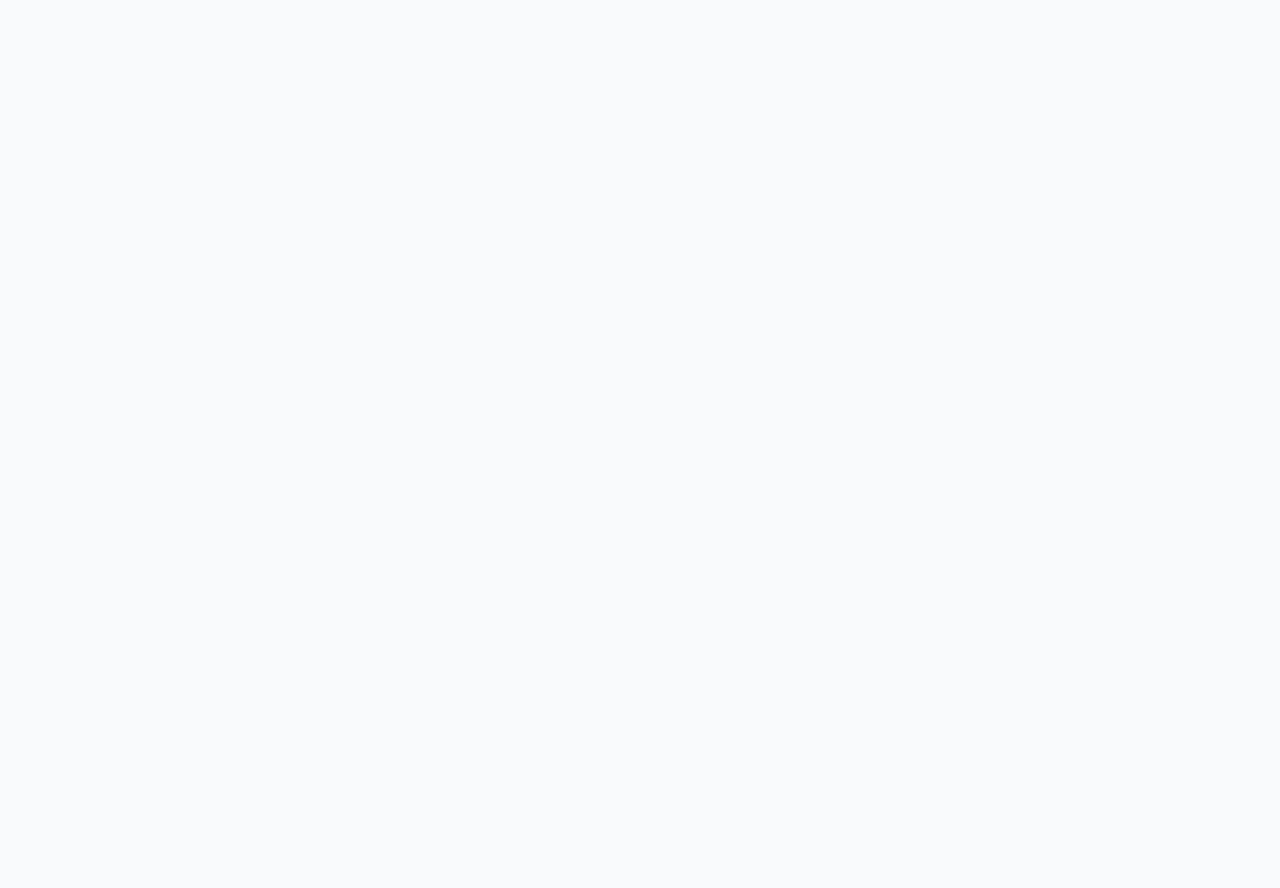
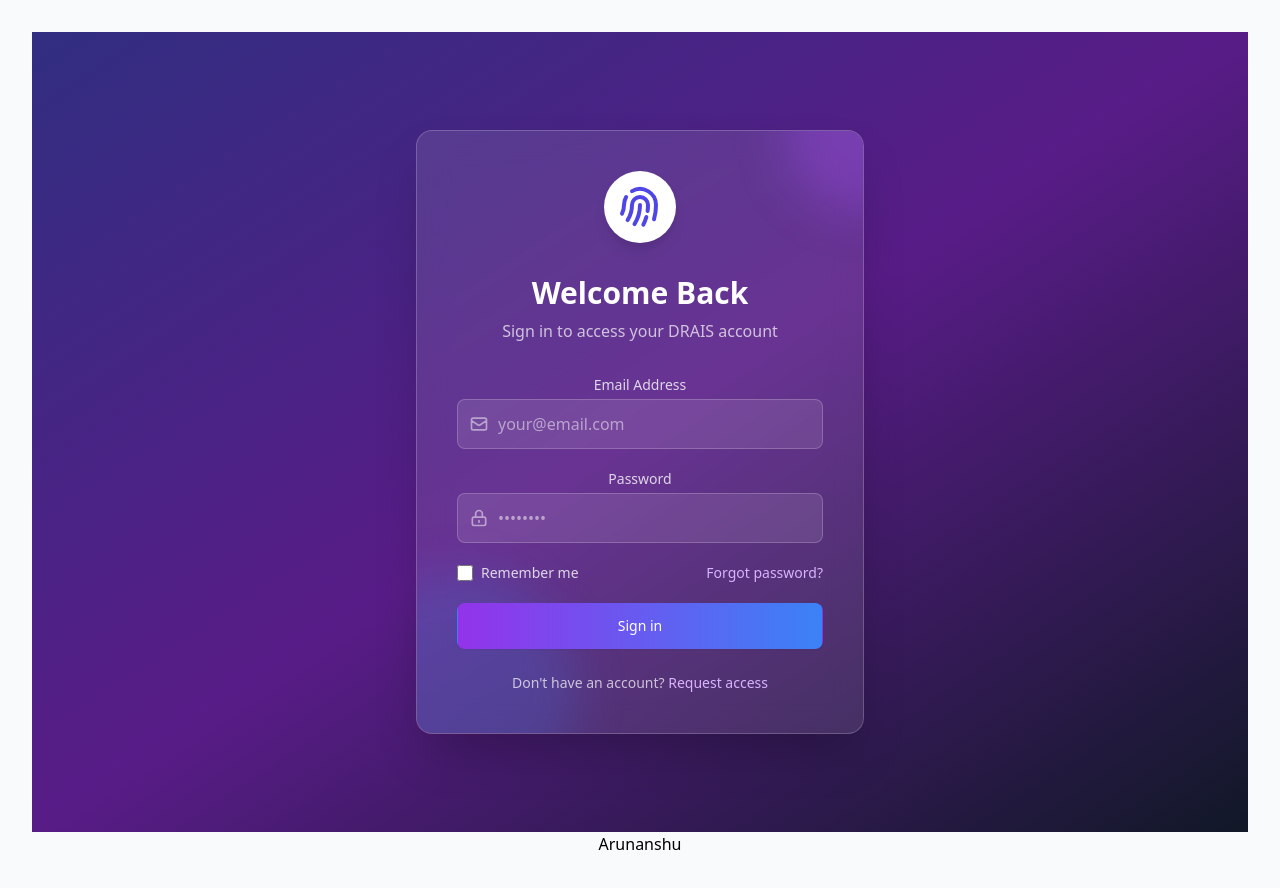
Before and after one commit to Anurag300705/DRAIS, a React (Vite) app in the folder frontend/: page /login in a window 1280 px wide. Before the commit this address had no page. Before the commit the page ends 800 px from the top, so only its background shows below. Built offline with nearby package versions, Linux system fonts and the light colour scheme; no server answers.

Commit message:
modi : login modified

```diff
--- a/frontend/src/App.jsx
+++ b/frontend/src/App.jsx
@@ -1,44 +1,66 @@
-import { useState } from 'react'
-import './App.css'
-// import {Login} from './pages/Login.jsx';
-import {Dashboard} from './pages/Dashboard.jsx';
+import { useSelector } from 'react-redux';
+import { useState } from 'react';
+import './App.css';
+import { Login } from './pages/Login.jsx';
+import { Dashboard } from './pages/Dashboard.jsx';
 import CommandCenter from './pages/CommandCenter.jsx';
 import DisasterMap from './pages/DisasterMap.jsx';
 import Layout from './components/common/Layout.jsx';
 import { BrowserRouter, Routes, Route } from 'react-router-dom';
 import Home from './components/common/Home.jsx';
-import {Alert} from './components/common/Alert.jsx';
+import { Alert } from './components/common/Alert.jsx';
 import { EarthQuake } from './components/models/EarthQuake.jsx';
 import { Flood } from './components/models/Flood.jsx';
 import { Wildfire } from './components/models/WildFire.jsx';
 
 function App() {
-  const [count, setCount] = useState(0)
+  const [count, setCount] = useState(0);
+  // Access the user from Redux store
+  const user = useSelector((state) => state.auth.user);
+
+  // Optional: Access other auth state if needed
+  const isAuthenticated = useSelector((state) => state.auth.isAuthenticated);
+  const loading = useSelector((state) => state.auth.loading);
+
+  // For debugging - remove in production
+  console.log('Current user:', user);
+  console.log('Is authenticated:', isAuthenticated);
 
   return (
     <>
       <BrowserRouter>
         <Routes>
+          {/* Protected routes example */}
+          {isAuthenticated ? (
+            <>
               <Route path="/alerts" element={<Alert />} />
-        {/* <Route path="/login" element={<Login />} /> */}
               <Route path="/map" element={<DisasterMap />} />
               <Route path="/EarthQuake" element={<EarthQuake />} />
               <Route path="/Flood" element={<Flood />} />
-        <Route path="/wildfire" element={<Wildfire/>} />
-        <Route path="/command-center" element={<CommandCenter/>} />
+              <Route path="/wildfire" element={<Wildfire />} />
+              <Route path="/command-center" element={<CommandCenter />} />
               <Route path="/dashboard" element={<Dashboard />} />
               <Route path="/layout" element={<Layout />} />
-        <Route path="/" element={<Home/>} >
-
-
-          {/* <Route index element={<Dashboard />} />
-          <Route path="map" element={<h1>Map</h1>} />
-          <Route path="command-center" element={<CommandCenter />} /> */}
-        </Route>
+              <Route path="/" element={<Home />} />
+            </>
+          ) : (
+            <>
+              <Route path="/login" element={<Login />} />
+              <Route path="*" element={<Login />} />
+            </>
+          )}
         </Routes>
       </BrowserRouter>
+      {/* Example of displaying user info */}
+      {user && (
+        <div className="user-info">
+          <h2>Welcome, {user.name}</h2>
+          {/* Add other user details as needed */}
+        </div>
+      )}
+      <h1>Arunanshu</h1>
     </>
-  )
+  );
 }
 
-export default App
+export default App;
--- a/frontend/src/pages/Login.jsx
+++ b/frontend/src/pages/Login.jsx
@@ -1,196 +1,201 @@
-// import { useState } from 'react';
-// import { useDispatch } from 'react-redux';
-// import { useNavigate } from 'react-router-dom';
-// import { signInWithEmailAndPassword, sendPasswordResetEmail } from 'firebase/auth';
-// import { auth } from '../services/firebase.js';
-// // import { loginSuccess } from '../redux/slices/authSlice';
+import { useState } from 'react';
+import { useDispatch } from 'react-redux';
+import { useNavigate } from 'react-router-dom';
+import { signInWithEmailAndPassword, sendPasswordResetEmail } from 'firebase/auth';
+import { auth } from '../services/firebase.js';
+import { getAuthState, loginSuccess } from '../redux/slices/authSlice';
+// import { printState } from '../redux/slices/authSlice.js';
 
-// export const Login = () => {
-//   const [email, setEmail] = useState('');
-//   const [password, setPassword] = useState('');
-//   const [rememberMe, setRememberMe] = useState(false);
-//   const [isLoading, setIsLoading] = useState(false);
-//   const [error, setError] = useState('');
-//   const dispatch = useDispatch();
-//   const navigate = useNavigate();
 
-//   const handleSubmit = async (e) => {
-//     e.preventDefault();
-//     setError('');
-//     setIsLoading(true);
+export const Login = () => {
+  const [email, setEmail] = useState('');
+  const [password, setPassword] = useState('');
+  const [rememberMe, setRememberMe] = useState(false);
+  const [isLoading, setIsLoading] = useState(false);
+  const [error, setError] = useState('');
+  const dispatch = useDispatch();
+  const navigate = useNavigate();
 
-//     try {
-//       // Firebase authentication
-//       const userCredential = await signInWithEmailAndPassword(auth, email, password);
-//       const user = userCredential.user;
+  const handleSubmit = async (e) => {
+    e.preventDefault();
+    setError('');
+    setIsLoading(true);
 
-//       // Uncomment when redux is ready
-//       // dispatch(loginSuccess({
-//       //   name: user.displayName || 'User',
-//       //   email: user.email,
-//       //   uid: user.uid,
-//       //   role: 'admin' // You might want to store roles in your database
-//       // }));
+    try {
+      // Firebase authentication
+      const userCredential = await signInWithEmailAndPassword(auth, email, password);
+      const user = userCredential.user;
+        console.log('User logged in:', user);
 
-//       console.log('Logged in successfully');
-//       // Uncomment to enable navigation
-//       // navigate('/');
-//     } catch (err) {
-//       console.error('Login error:', err);
-//       // Handle specific Firebase auth errors
-//       switch (err.code) {
-//         case 'auth/invalid-email':
-//           setError('Invalid email address format.');
-//           break;
-//         case 'auth/user-disabled':
-//           setError('This account has been disabled.');
-//           break;
-//         case 'auth/user-not-found':
-//         case 'auth/wrong-password':
-//           setError('Invalid login credentials. Please check your email and password.');
-//           break;
-//         default:
-//           setError('Failed to login. Please try again later.');
-//       }
+      // Uncomment when redux is ready
+      dispatch(loginSuccess({
+        name: user.displayName || 'User',
+        email: user.email,
+        uid: user.uid,
+        role: 'admin' // You might want to store roles in your database
+      }));
+    //   const test = dispatch(getAuthState()); // Print the current state to console
+        // console.log('Current state:', test);
+      console.log('Logged in successfully');
+      // Uncomment to enable navigation
+    //   navigate('/');
+    } catch (err) {
+      console.error('Login error:', err);
+      // Handle specific Firebase auth errors
+      switch (err.code) {
+        case 'auth/invalid-email':
+          setError('Invalid email address format.');
+          break;
+        case 'auth/user-disabled':
+          setError('This account has been disabled.');
+          break;
+        case 'auth/user-not-found':
+        case 'auth/wrong-password':
+          setError('Invalid login credentials. Please check your email and password.');
+          break;
+        default:
+            // console.error('Unexpected error:', err);
+          setError('Failed to login. Please try again later.');
+      }
 
-//     } finally {
-//       setIsLoading(false);
-//     }
-//   };
+    } finally {
+      setIsLoading(false);
+    }
+  };
 
-//   const handleForgotPassword = async (e) => {
-//     e.preventDefault();
-//     if (!email) {
-//       setError('Please enter your email address first.');
-//       return;
-//     }
+  const handleForgotPassword = async (e) => {
+    e.preventDefault();
+    if (!email) {
+      setError('Please enter your email address first.');
+      return;
+    }
 
-//     try {
-//       setIsLoading(true);
-//       await sendPasswordResetEmail(auth, email);
-//       alert('Password reset email sent. Please check your inbox.');
-//     } catch (err) {
-//       console.error('Password reset error:', err);
-//       setError('Failed to send password reset email. Please check if the email is correct.');
-//     } finally {
-//       setIsLoading(false);
-//     }
-//   };
+    try {
+      setIsLoading(true);
+      await sendPasswordResetEmail(auth, email);
+      alert('Password reset email sent. Please check your inbox.');
+    } catch (err) {
+      console.error('Password reset error:', err);
+      setError('Failed to send password reset email. Please check if the email is correct.');
+    } finally {
+      setIsLoading(false);
+    }
+  };
 
-//   return (
-//     <div className="min-h-screen flex items-center justify-center bg-gradient-to-br from-indigo-900 via-purple-900 to-gray-900">
-//       <div className="relative bg-white/10 backdrop-blur-lg p-10 rounded-2xl shadow-2xl w-full max-w-md border border-white/20 overflow-hidden">
-//         {/* Decorative elements */}
-//         <div className="absolute -top-20 -right-20 w-40 h-40 bg-purple-500/30 rounded-full filter blur-xl"></div>
-//         <div className="absolute -bottom-20 -left-20 w-60 h-60 bg-blue-500/20 rounded-full filter blur-xl"></div>
+  return (
+    <div className="min-h-screen flex items-center justify-center bg-gradient-to-br from-indigo-900 via-purple-900 to-gray-900">
+      <div className="relative bg-white/10 backdrop-blur-lg p-10 rounded-2xl shadow-2xl w-full max-w-md border border-white/20 overflow-hidden">
+        {/* Decorative elements */}
+        <div className="absolute -top-20 -right-20 w-40 h-40 bg-purple-500/30 rounded-full filter blur-xl"></div>
+        <div className="absolute -bottom-20 -left-20 w-60 h-60 bg-blue-500/20 rounded-full filter blur-xl"></div>
 
-//         <div className="relative z-10">
-//           <div className="flex justify-center mb-8">
-//             <div className="bg-white p-3 rounded-full shadow-lg">
-//               <svg xmlns="http://www.w3.org/2000/svg" className="h-12 w-12 text-indigo-600" fill="none" viewBox="0 0 24 24" stroke="currentColor">
-//                 <path strokeLinecap="round" strokeLinejoin="round" strokeWidth={2} d="M12 11c0 3.517-1.009 6.799-2.753 9.571m-3.44-2.04l.054-.09A13.916 13.916 0 008 11a4 4 0 118 0c0 1.017-.07 2.019-.203 3m-2.118 6.844A21.88 21.88 0 0015.171 17m3.839 1.132c.645-2.266.99-4.659.99-7.132A8 8 0 008 4.07M3 15.364c.64-1.319 1-2.8 1-4.364 0-1.457.39-2.823 1.07-4" />
-//               </svg>
-//             </div>
-//           </div>
+        <div className="relative z-10">
+          <div className="flex justify-center mb-8">
+            <div className="bg-white p-3 rounded-full shadow-lg">
+              <svg xmlns="http://www.w3.org/2000/svg" className="h-12 w-12 text-indigo-600" fill="none" viewBox="0 0 24 24" stroke="currentColor">
+                <path strokeLinecap="round" strokeLinejoin="round" strokeWidth={2} d="M12 11c0 3.517-1.009 6.799-2.753 9.571m-3.44-2.04l.054-.09A13.916 13.916 0 008 11a4 4 0 118 0c0 1.017-.07 2.019-.203 3m-2.118 6.844A21.88 21.88 0 0015.171 17m3.839 1.132c.645-2.266.99-4.659.99-7.132A8 8 0 008 4.07M3 15.364c.64-1.319 1-2.8 1-4.364 0-1.457.39-2.823 1.07-4" />
+              </svg>
+            </div>
+          </div>
 
-//           <h1 className="text-3xl font-bold text-center text-white mb-2">Welcome Back</h1>
-//           <p className="text-center text-white/70 mb-8">Sign in to access your DRAIS account</p>
+          <h1 className="text-3xl font-bold text-center text-white mb-2">Welcome Back</h1>
+          <p className="text-center text-white/70 mb-8">Sign in to access your DRAIS account</p>
 
-//           {error && (
-//             <div className="mb-4 p-3 bg-red-500/20 text-red-200 rounded-lg text-sm flex items-center">
-//               <svg xmlns="http://www.w3.org/2000/svg" className="h-5 w-5 mr-2" viewBox="0 0 20 20" fill="currentColor">
-//                 <path fillRule="evenodd" d="M18 10a8 8 0 11-16 0 8 8 0 0116 0zm-7 4a1 1 0 11-2 0 1 1 0 012 0zm-1-9a1 1 0 00-1 1v4a1 1 0 102 0V6a1 1 0 00-1-1z" clipRule="evenodd" />
-//               </svg>
-//               {error}
-//             </div>
-//           )}
+          {error && (
+            <div className="mb-4 p-3 bg-red-500/20 text-red-200 rounded-lg text-sm flex items-center">
+              <svg xmlns="http://www.w3.org/2000/svg" className="h-5 w-5 mr-2" viewBox="0 0 20 20" fill="currentColor">
+                <path fillRule="evenodd" d="M18 10a8 8 0 11-16 0 8 8 0 0116 0zm-7 4a1 1 0 11-2 0 1 1 0 012 0zm-1-9a1 1 0 00-1 1v4a1 1 0 102 0V6a1 1 0 00-1-1z" clipRule="evenodd" />
+              </svg>
+              {error}
+            </div>
+          )}
 
-//           <form onSubmit={handleSubmit} className="space-y-5">
-//             <div>
-//               <label className="block text-sm font-medium text-white/80 mb-1">Email Address</label>
-//               <div className="relative">
-//                 <div className="absolute inset-y-0 left-0 pl-3 flex items-center pointer-events-none">
-//                   <svg xmlns="http://www.w3.org/2000/svg" className="h-5 w-5 text-white/50" fill="none" viewBox="0 0 24 24" stroke="currentColor">
-//                     <path strokeLinecap="round" strokeLinejoin="round" strokeWidth={2} d="M3 8l7.89 5.26a2 2 0 002.22 0L21 8M5 19h14a2 2 0 002-2V7a2 2 0 00-2-2H5a2 2 0 00-2 2v10a2 2 0 002 2z" />
-//                   </svg>
-//                 </div>
-//                 <input
-//                   type="email"
-//                   value={email}
-//                   onChange={(e) => setEmail(e.target.value)}
-//                   className="pl-10 w-full bg-white/10 border border-white/20 rounded-lg py-3 px-4 text-white placeholder-white/50 focus:outline-none focus:ring-2 focus:ring-purple-500 focus:border-transparent"
-//                   placeholder="your@email.com"
-//                   required
-//                 />
-//               </div>
-//             </div>
+          <form onSubmit={handleSubmit} className="space-y-5">
+            <div>
+              <label className="block text-sm font-medium text-white/80 mb-1">Email Address</label>
+              <div className="relative">
+                <div className="absolute inset-y-0 left-0 pl-3 flex items-center pointer-events-none">
+                  <svg xmlns="http://www.w3.org/2000/svg" className="h-5 w-5 text-white/50" fill="none" viewBox="0 0 24 24" stroke="currentColor">
+                    <path strokeLinecap="round" strokeLinejoin="round" strokeWidth={2} d="M3 8l7.89 5.26a2 2 0 002.22 0L21 8M5 19h14a2 2 0 002-2V7a2 2 0 00-2-2H5a2 2 0 00-2 2v10a2 2 0 002 2z" />
+                  </svg>
+                </div>
+                <input
+                  type="email"
+                  value={email}
+                  onChange={(e) => setEmail(e.target.value)}
+                  className="pl-10 w-full bg-white/10 border border-white/20 rounded-lg py-3 px-4 text-white placeholder-white/50 focus:outline-none focus:ring-2 focus:ring-purple-500 focus:border-transparent"
+                  placeholder="your@email.com"
+                  required
+                />
+              </div>
+            </div>
 
-//             <div>
-//               <label className="block text-sm font-medium text-white/80 mb-1">Password</label>
-//               <div className="relative">
-//                 <div className="absolute inset-y-0 left-0 pl-3 flex items-center pointer-events-none">
-//                   <svg xmlns="http://www.w3.org/2000/svg" className="h-5 w-5 text-white/50" fill="none" viewBox="0 0 24 24" stroke="currentColor">
-//                     <path strokeLinecap="round" strokeLinejoin="round" strokeWidth={2} d="M12 15v2m-6 4h12a2 2 0 002-2v-6a2 2 0 00-2-2H6a2 2 0 00-2 2v6a2 2 0 002 2zm10-10V7a4 4 0 00-8 0v4h8z" />
-//                   </svg>
-//                 </div>
-//                 <input
-//                   type="password"
-//                   value={password}
-//                   onChange={(e) => setPassword(e.target.value)}
-//                   className="pl-10 w-full bg-white/10 border border-white/20 rounded-lg py-3 px-4 text-white placeholder-white/50 focus:outline-none focus:ring-2 focus:ring-purple-500 focus:border-transparent"
-//                   placeholder="••••••••"
-//                   required
-//                 />
-//               </div>
-//             </div>
+            <div>
+              <label className="block text-sm font-medium text-white/80 mb-1">Password</label>
+              <div className="relative">
+                <div className="absolute inset-y-0 left-0 pl-3 flex items-center pointer-events-none">
+                  <svg xmlns="http://www.w3.org/2000/svg" className="h-5 w-5 text-white/50" fill="none" viewBox="0 0 24 24" stroke="currentColor">
+                    <path strokeLinecap="round" strokeLinejoin="round" strokeWidth={2} d="M12 15v2m-6 4h12a2 2 0 002-2v-6a2 2 0 00-2-2H6a2 2 0 00-2 2v6a2 2 0 002 2zm10-10V7a4 4 0 00-8 0v4h8z" />
+                  </svg>
+                </div>
+                <input
+                  type="password"
+                  value={password}
+                  onChange={(e) => setPassword(e.target.value)}
+                  className="pl-10 w-full bg-white/10 border border-white/20 rounded-lg py-3 px-4 text-white placeholder-white/50 focus:outline-none focus:ring-2 focus:ring-purple-500 focus:border-transparent"
+                  placeholder="••••••••"
+                  required
+                />
+              </div>
+            </div>
 
-//             <div className="flex items-center justify-between">
-//               <div className="flex items-center">
-//                 <input
-//                   id="remember-me"
-//                   name="remember-me"
-//                   type="checkbox"
-//                   checked={rememberMe}
-//                   onChange={(e) => setRememberMe(e.target.checked)}
-//                   className="h-4 w-4 text-purple-600 focus:ring-purple-500 border-gray-300 rounded"
-//                 />
-//                 <label htmlFor="remember-me" className="ml-2 block text-sm text-white/80">
-//                   Remember me
-//                 </label>
-//               </div>
+            <div className="flex items-center justify-between">
+              <div className="flex items-center">
+                <input
+                  id="remember-me"
+                  name="remember-me"
+                  type="checkbox"
+                  checked={rememberMe}
+                  onChange={(e) => setRememberMe(e.target.checked)}
+                  className="h-4 w-4 text-purple-600 focus:ring-purple-500 border-gray-300 rounded"
+                />
+                <label htmlFor="remember-me" className="ml-2 block text-sm text-white/80">
+                  Remember me
+                </label>
+              </div>
 
-//               <div className="text-sm">
-//               <a href="#" onClick={handleForgotPassword} className="font-medium text-purple-300 hover:text-purple-200">
-//               Forgot password?
-//               </a>
-//               </div>
-//             </div>
+              <div className="text-sm">
+              <a href="#" onClick={handleForgotPassword} className="font-medium text-purple-300 hover:text-purple-200">
+              Forgot password?
+              </a>
+              </div>
+            </div>
 
-//             <button
-//               type="submit"
-//               disabled={isLoading}
-//               className={`w-full flex justify-center items-center py-3 px-4 border border-transparent rounded-lg shadow-sm text-sm font-medium text-white bg-gradient-to-r from-purple-600 to-blue-500 hover:from-purple-700 hover:to-blue-600 focus:outline-none focus:ring-2 focus:ring-offset-2 focus:ring-purple-500 ${isLoading ? 'opacity-80 cursor-not-allowed' : ''}`}
-//             >
-//               {isLoading ? (
-//                 <>
-//                   <svg className="animate-spin -ml-1 mr-2 h-4 w-4 text-white" xmlns="http://www.w3.org/2000/svg" fill="none" viewBox="0 0 24 24">
-//                     <circle className="opacity-25" cx="12" cy="12" r="10" stroke="currentColor" strokeWidth="4"></circle>
-//                     <path className="opacity-75" fill="currentColor" d="M4 12a8 8 0 018-8V0C5.373 0 0 5.373 0 12h4zm2 5.291A7.962 7.962 0 014 12H0c0 3.042 1.135 5.824 3 7.938l3-2.647z"></path>
-//                   </svg>
-//                   Signing in...
-//                 </>
-//               ) : 'Sign in'}
-//             </button>
-//           </form>
+            <button
+              type="submit"
+              disabled={isLoading}
+              className={`w-full flex justify-center items-center py-3 px-4 border border-transparent rounded-lg shadow-sm text-sm font-medium text-white bg-gradient-to-r from-purple-600 to-blue-500 hover:from-purple-700 hover:to-blue-600 focus:outline-none focus:ring-2 focus:ring-offset-2 focus:ring-purple-500 ${isLoading ? 'opacity-80 cursor-not-allowed' : ''}`}
+            >
+              {isLoading ? (
+                <>
+                  <svg className="animate-spin -ml-1 mr-2 h-4 w-4 text-white" xmlns="http://www.w3.org/2000/svg" fill="none" viewBox="0 0 24 24">
+                    <circle className="opacity-25" cx="12" cy="12" r="10" stroke="currentColor" strokeWidth="4"></circle>
+                    <path className="opacity-75" fill="currentColor" d="M4 12a8 8 0 018-8V0C5.373 0 0 5.373 0 12h4zm2 5.291A7.962 7.962 0 014 12H0c0 3.042 1.135 5.824 3 7.938l3-2.647z"></path>
+                  </svg>
+                  Signing in...
+                </>
+              ) : 'Sign in'}
+            </button>
+          </form>
 
-//           <div className="mt-6 text-center text-sm text-white/70">
-//             Don't have an account?{' '}
-//             <a href="#" className="font-medium text-purple-300 hover:text-purple-200">
-//               Request access
-//             </a>
-//           </div>
-//         </div>
-//       </div>
-//     </div>
-//   );
-// };
+          <div className="mt-6 text-center text-sm text-white/70">
+            Don't have an account?{' '}
+            <a href="#" className="font-medium text-purple-300 hover:text-purple-200">
+              Request access
+            </a>
+          </div>
+        </div>
+      </div>
+    </div>
+  );
+};
--- a/frontend/src/services/firebase.js
+++ b/frontend/src/services/firebase.js
@@ -1,26 +1,26 @@
-// import { initializeApp } from "firebase/app";
-// import { getAnalytics } from "firebase/analytics";
-// import { getAuth } from "firebase/auth";
-// // TODO: Add SDKs for Firebase products that you want to use
-// // https://firebase.google.com/docs/web/setup#available-libraries
+import { initializeApp } from "firebase/app";
+import { getAnalytics } from "firebase/analytics";
+import { getAuth } from "firebase/auth";
+// TODO: Add SDKs for Firebase products that you want to use
+// https://firebase.google.com/docs/web/setup#available-libraries
 
-// // Your web app's Firebase configuration
-// // For Firebase JS SDK v7.20.0 and later, measurementId is optional
+// Your web app's Firebase configuration
+// For Firebase JS SDK v7.20.0 and later, measurementId is optional
 
 
-// const firebaseConfig = {
-//     apiKey: import.meta.env.VITE_FIREBASE_API_KEY,
-//     authDomain: import.meta.env.VITE_FIREBASE_AUTH_DOMAIN,
-//     projectId: import.meta.env.VITE_FIREBASE_PROJECT_ID,
-//     storageBucket: import.meta.env.VITE_FIREBASE_STORAGE_BUCKET,
-//     messagingSenderId: import.meta.env.VITE_FIREBASE_MESSAGING_SENDER_ID,
-//     appId: import.meta.env.VITE_FIREBASE_APP_ID,
-//     measurementId: import.meta.env.VITE_FIREBASE_MEASUREMENT_ID
-// };
+const firebaseConfig = {
+    apiKey: import.meta.env.VITE_FIREBASE_API_KEY,
+    authDomain: import.meta.env.VITE_FIREBASE_AUTH_DOMAIN,
+    projectId: import.meta.env.VITE_FIREBASE_PROJECT_ID,
+    storageBucket: import.meta.env.VITE_FIREBASE_STORAGE_BUCKET,
+    messagingSenderId: import.meta.env.VITE_FIREBASE_MESSAGING_SENDER_ID,
+    appId: import.meta.env.VITE_FIREBASE_APP_ID,
+    measurementId: import.meta.env.VITE_FIREBASE_MEASUREMENT_ID
+};
 
-// // Initialize Firebase
-// const app = initializeApp(firebaseConfig);
-// const analytics = getAnalytics(app);
-// const auth = getAuth(app);
+// Initialize Firebase
+const app = initializeApp(firebaseConfig);
+const analytics = getAnalytics(app);
+const auth = getAuth(app);
 
-// export { auth, app, analytics };
+export { auth, app, analytics };
```
Also changed, not shown: frontend/src/redux/slices/authSlice.js (+13 -1 lines). Lines whose indentation alone changed are shown as unchanged.
